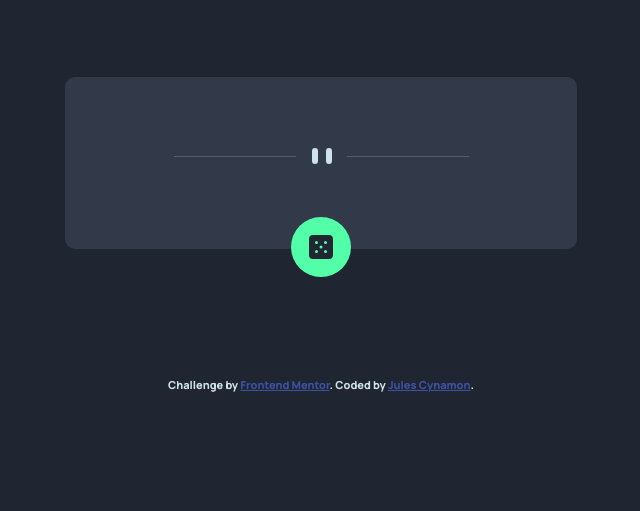
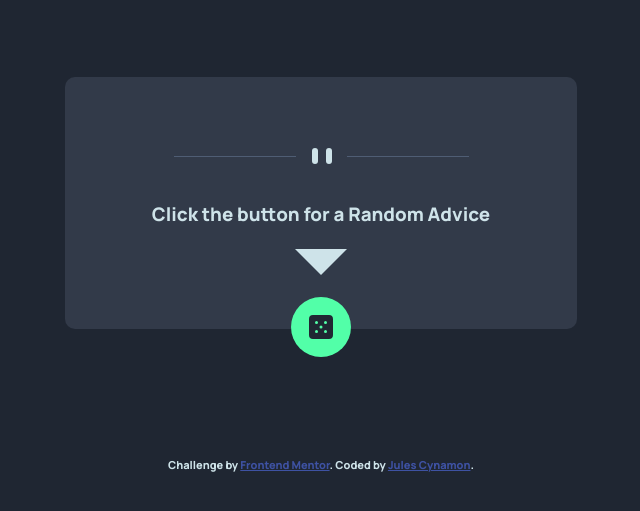
Before and after one commit to julescynamon/frontEndChallengeAPI, a plain HTML site: page index.html in a window 1280 px wide. Shown: the part 147-658 px from the top of the page, without its empty margins (319-959 px from the left). Drawn offline with Linux system fonts and the light colour scheme.

Commit message:
petite maj

```diff
--- a/index.html
+++ b/index.html
@@ -29,6 +29,10 @@
 
       <div class="line"><img src="./images/pattern-divider-mobile.svg" alt="pattern"></div>
 
+      <div class="triangle">
+        <h3>Click the button for a Random Advice</h3>
+      </div>
+
       <div class="circle"><img src="./images/icon-dice.svg" alt=""></div>
 
     </div>
--- a/styles/index.css
+++ b/styles/index.css
@@ -29,6 +29,13 @@ body {
 }
 
 /* Css en mobile-first */
+
+.container {
+        display: flex;
+        flex-direction: column;
+        justify-content: center;
+        align-items: center;
+    }
 
 .header {
     padding: 20px;
@@ -80,6 +87,29 @@ header > h2 {
     margin-top: 10px;
 }
 
+.triangle {
+    position: relative;
+    height: 10vh;
+}
+
+.triangle::before {
+    content: '';
+    position: absolute;
+    bottom: 0;
+    width: 0;
+    height: 0;
+    border-style: solid;
+    border-width: 26px 26px 0 26px;
+    border-color: var(--color-primary) transparent transparent transparent;
+    left: 50%;
+    transform: translateX(-50%) translateY(100%);
+}
+
+h3 {
+    margin-top: 2rem;
+}
+
+
 .circle {
     width: 60px;
     height: 60px;
```
